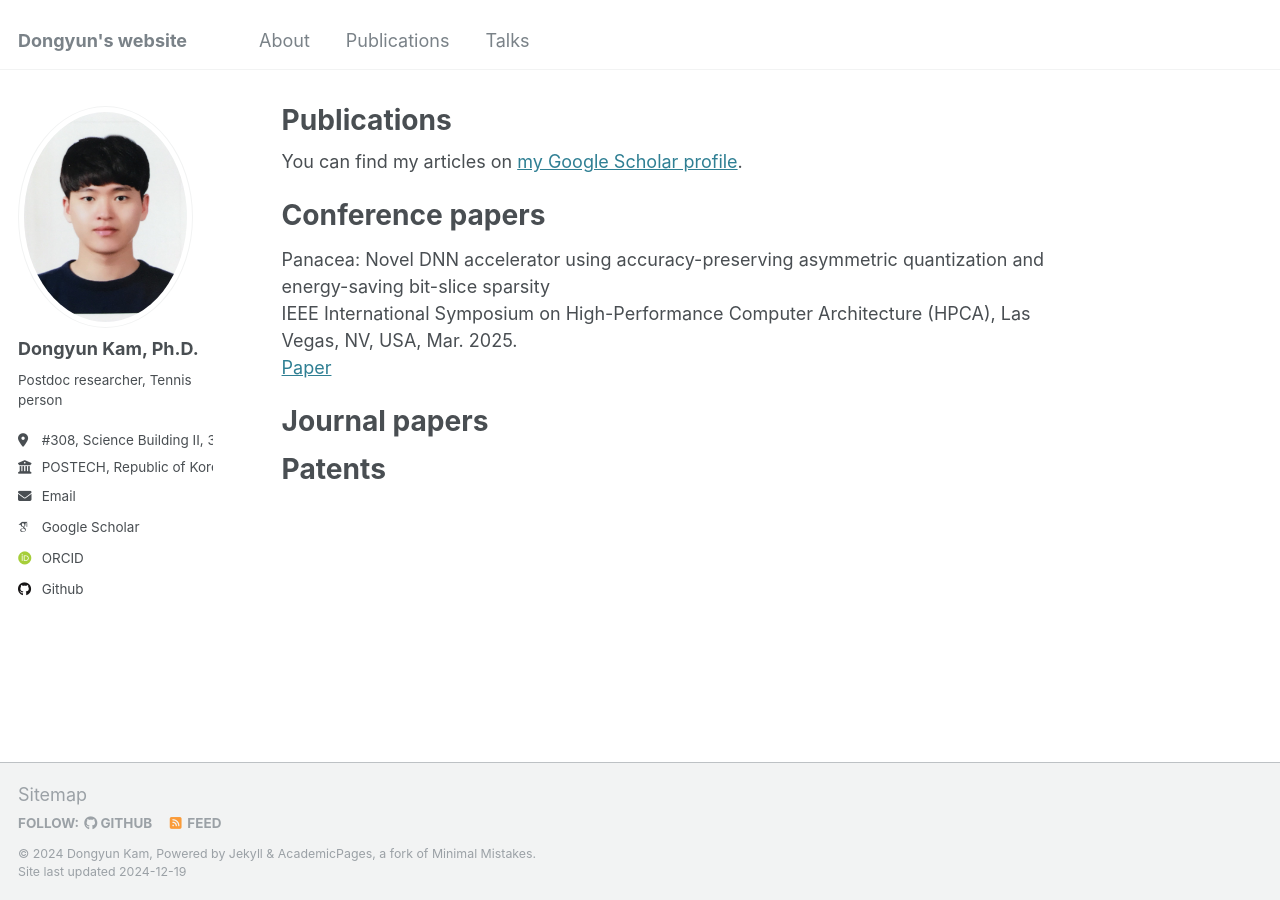
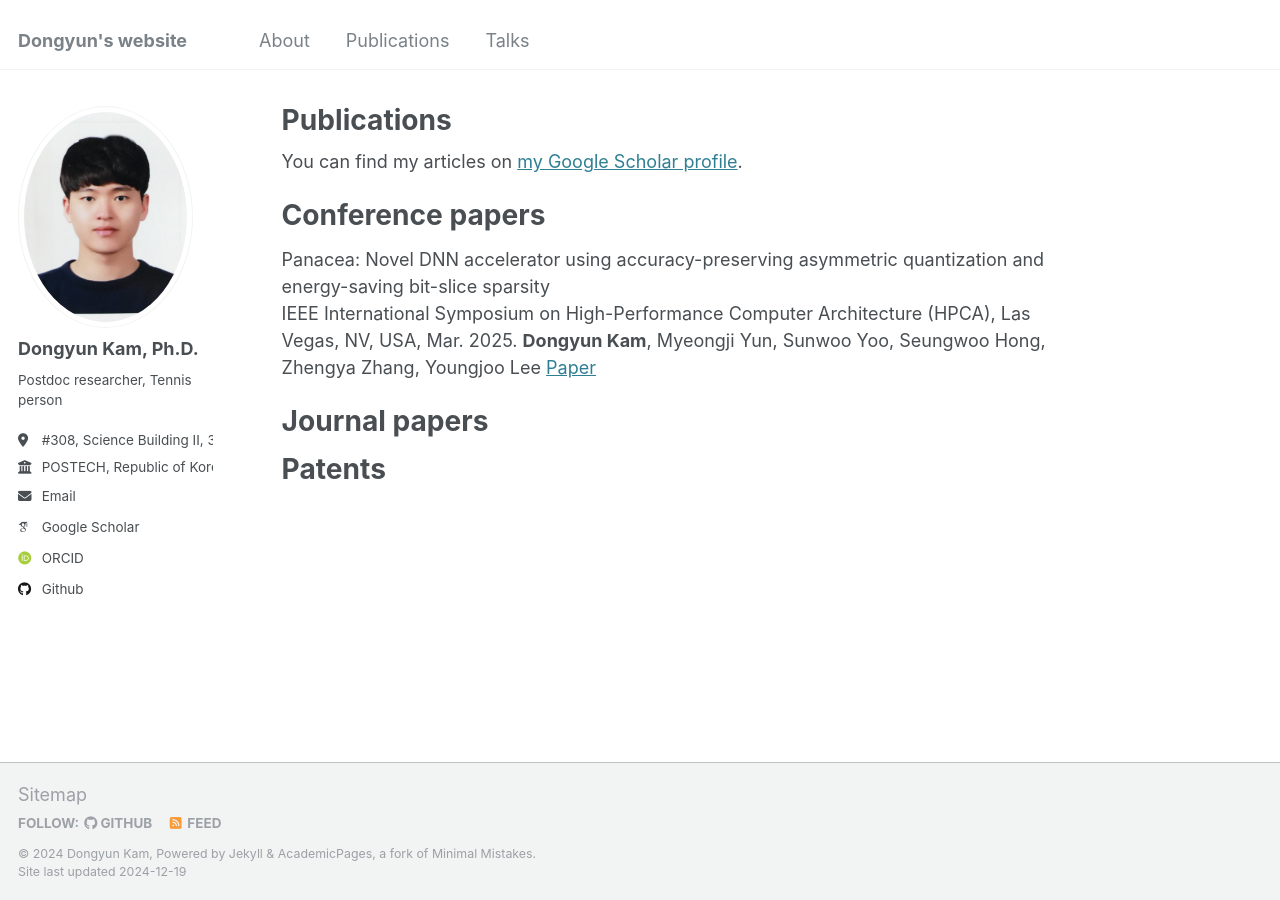
Before and after one commit to Dongyunkam/dongyunkam.github.io, a Jekyll site: the page built from _pages/publications.md, in a window 1280 px wide. Built offline with Jekyll 4.4.1, drawn with Linux system fonts in a browser that asks for light colours; some web fonts are replaced.

Commit message:
Update publications.md

```diff
--- a/_pages/publications.md
+++ b/_pages/publications.md
@@ -11,6 +11,7 @@ Conference papers
 
 Panacea: Novel DNN accelerator using accuracy-preserving asymmetric quantization and energy-saving bit-slice sparsity
 IEEE International Symposium on High-Performance Computer Architecture (HPCA), Las Vegas, NV, USA, Mar. 2025.
+**Dongyun Kam**, Myeongji Yun, Sunwoo Yoo, Seungwoo Hong, Zhengya Zhang, Youngjoo Lee
 [Paper](https://arxiv.org/abs/2412.10059)
 
 Journal papers
```
